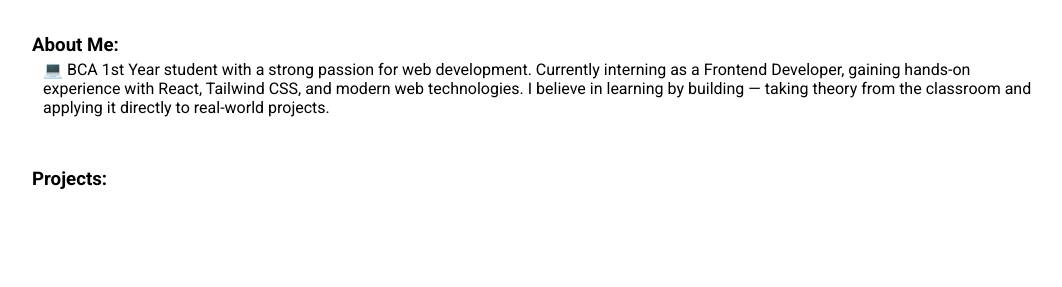
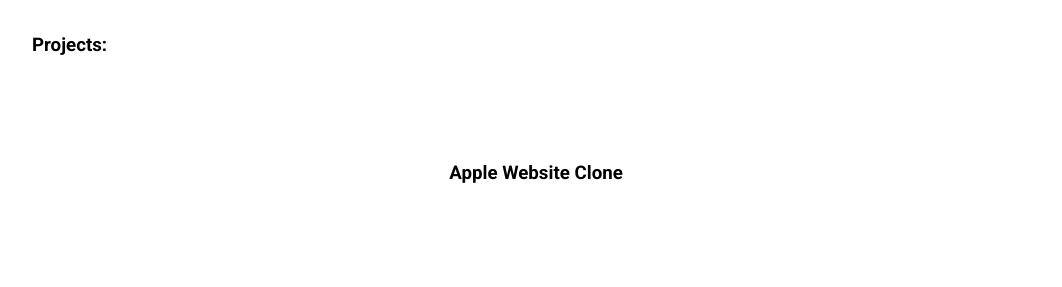
Before and after one commit to devisti/portfolio-website, a plain HTML site: page index.html in a window 1280 px wide. Shown: the part 123-410 px from the top of the page, without its empty margins (104-1166 px from the left). Drawn offline with Linux system fonts and the light colour scheme.

Commit message:
Update index.html

```diff
--- a/index.html
+++ b/index.html
@@ -20,12 +20,12 @@
             <h2>Frontend Developer in Progress</h2>
         </header>
         <div class="para-container">
-            <h3>About Me:</h3>
+            <!-- <h3>About Me:</h3>
             <p>💻 BCA 1st Year student with a strong passion for web development. Currently interning as a Frontend
                 Developer, gaining hands-on experience with React, Tailwind CSS, and modern web technologies. I believe
                 in learning by building — taking theory from the classroom and applying it directly to real-world
                 projects.</p>
-        </div>
+        </div> -->
         <div class="projects-wrapper">
             <h3>Projects:</h3>
             <div class="projects-container">
```
